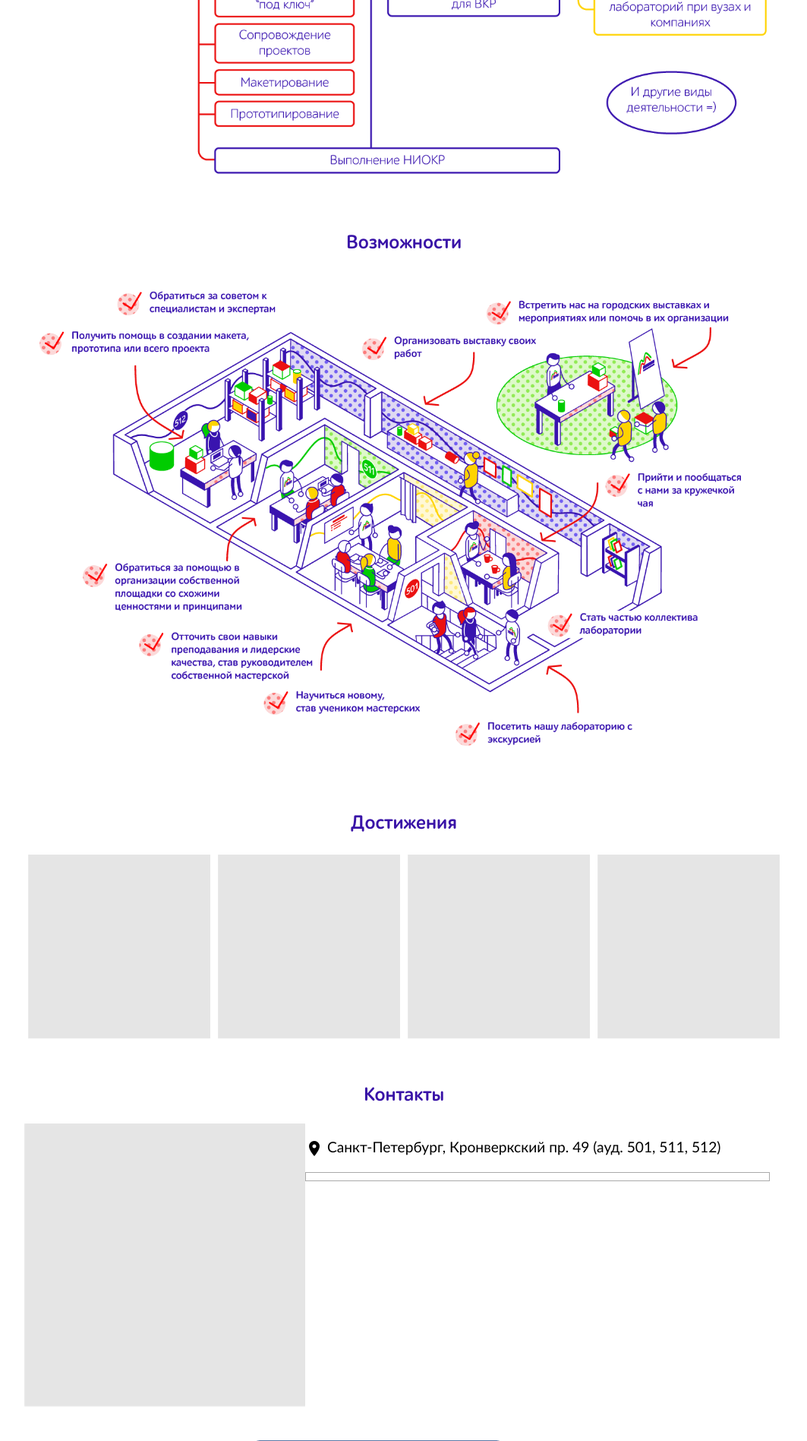
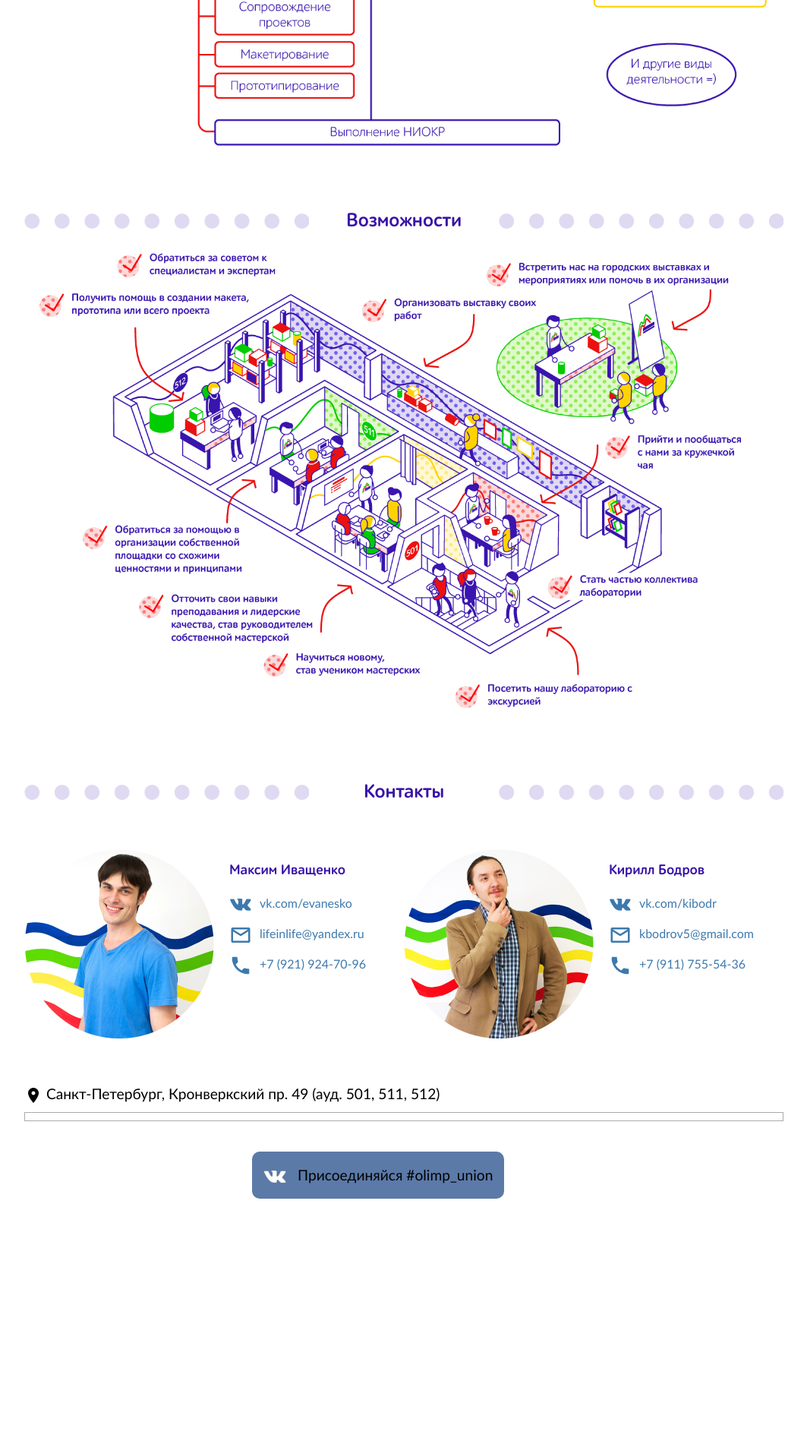
Before and after one commit to olimp-web/olimp-union.com, a PHP site: page / in a window 1280 px wide. Shown: the part 2840-4737 px from the top of the page at 76% size, without its empty margins (108-1171 px from the left). After the commit the page ends 4418 px from the top, so only its background shows below. Run offline with PHP 8.4, Linux system fonts and the light colour scheme; some libraries are stand-ins or nearby versions.

Commit message:
again lots of changes

```diff
--- a/css/style.css
+++ b/css/style.css
@@ -19,10 +19,13 @@ body {
 
  h2 {
    text-align: center;
-   padding-top: 30px;
+
    font-family: ALSS, tahoma, sans-serif;
    color:#3913A7;
    font-size: 160%;
+   width: 200px;
+   margin: auto;
+   margin-top: 60px;
  }
 
  p {
@@ -65,9 +68,12 @@ a{ /*ссылки в меню*/
   vertical-align: middle;
   transition: 0.5s; /* Время изменения */
   text-decoration: none;
-  color: #1c74bf;
+  color: #3D79AD;
+
+}
+
+menu a {
   padding-left: 55px;
-
 }
 
 a:hover {
@@ -157,13 +163,7 @@ figcaption{
 
 
 .Max-and-Kirill{
-  width: 37%;
-  float: left;
-}
-
-.contact-left{
-  width: 612px;
-  float: left;
+  width: 100%;
 }
 
 .contact-map{
@@ -171,9 +171,32 @@ figcaption{
   padding: 5px;
 }
 
-.material-icons, .icon-text, .vk-icon, .vk-icon-text {
+.material-icons, .icon-text, .vk-icon, .vk-icon-text, .icon {
       vertical-align: middle;
     }
+
+.icon{
+  height: 30px;
+  width: auto;
+  margin-right: 10px;
+  margin-left: 20px;
+  }
+
+  .icon-text {
+    margin-bottom: 10px;
+  }
+
+  .person a{
+    display: inline-block;
+  }
+
+  .person h3{
+    display: inline-block;
+    text-align: left;
+    padding-left: 20px;
+  }
+
+
 .vk-icon{
   width: 30px;
   margin-right: 10px;
@@ -193,3 +216,30 @@ figcaption{
 
 .vk-icon-text{
 }
+
+.separate-left, .separate-right{
+  margin-top: 65px;
+  height: 20px;
+  width: auto;
+  float: left;
+}
+
+.separate-right {
+  float: right;
+  margin-left: 20px;
+  margin-right: 0px;
+}
+
+.photo {
+  width: 250px;
+  height: auto;
+  float: left;
+}
+
+.person {
+  width: 50%;
+  float: left;
+  padding-top: 60px;
+  padding-bottom: 60px;
+
+}
--- a/index.html
+++ b/index.html
@@ -17,7 +17,6 @@
       <li><a href="#principles">Принципы</a></li>
       <li><a href="#structure">Структура</a></li>
       <li><a href="#opportunity">Возможности</a></li>
-      <li><a href="#achiev">Достижения</a></li>
       <li><a href="#contacts">Контакты</a></li>
     </ul>
   </menu>
@@ -26,6 +25,10 @@
     <h1>Открытая Лаборатория Идей Методик и Практик</h1>
     <p>Конкурентная среда в современных экономических условиях привела к возникновению кризисных ситуаций. Кооперация является более эффективным способом взаимодействия в условиях кризиса, поскольку позволяет небольшим организациям иметь доступ к большему числу ресурсов, а бартерное безфинансовое взаимодействие позволяет создавать достойные проекты при ограниченном финансировании. А там, где есть достойные проекты - есть поле для роста достойных же специалистов.</p>
     <section id="concept">
+      <div class="decoration">
+        <img class="separate-left" src="img/separate10.png" alt="" />
+        <img class="separate-right" src="img/separate10.png" alt="" />
+      </div>
       <h2>Концепция</h2>
       <section>
         <div class="left">
@@ -63,6 +66,10 @@
       </section>
     </section>
     <section id="principles">
+      <div class="decoration">
+        <img class="separate-left" src="img/separate10.png" alt="" />
+        <img class="separate-right" src="img/separate10.png" alt="" />
+      </div>
       <h2>Принципы</h2>
       <figure class="princip">
         <img src="img/principles/1.png" alt="An awesome picture">
@@ -82,35 +89,47 @@
       </figure>
     </section>
     <section id="structure">
+      <div class="decoration">
+        <img class="separate-left" src="img/separate10.png" alt="" />
+        <img class="separate-right" src="img/separate10.png" alt="" />
+      </div>
       <h2>Структура</h2>
       <img src="img/structure.png"/>
     </section>
     <section id="opportunity">
+      <div class="decoration">
+        <img class="separate-left" src="img/separate10.png" alt="" />
+        <img class="separate-right" src="img/separate10.png" alt="" />
+      </div>
       <h2>Возможности</h2>
       <img src="img/map.png"/>
     </section>
-    <section id="achiev">
-      <h2>Достижения</h2>
-      <ul class="achievements">
-        <li><div><img src="img/princip.png" /></div></li>
-        <li><div><img src="img/princip.png" /></div></li>
-        <li><div><img src="img/princip.png" /></div></li>
-        <li><div><img src="img/princip.png" /></div></li>
-      </ul>
-    </section>
     <section id="contacts">
+      <div class="decoration">
+        <img class="separate-left" src="img/separate10.png" alt="" />
+        <img class="separate-right" src="img/separate10.png" alt="" />
+      </div>
       <h2>Контакты</h2>
-      <div class="Max-and-Kirill">
-        <img src="img/princip.png" />
-      </div>
-      <div class="contact-left">
-
+        <section class="person">
+          <img class="photo" src="img/max.png" />
+          <h3>Максим Иващенко</h3>
+            <a class="icon-text" target="_blank" href="https://vk.com/evanesko" ><img src="img/vk-small.png" alt="icon" class="icon"/>vk.com/evanesko</a>
+            <a class="icon-text" target="_blank" href="mailto:lifeinlife@yandex.ru" ><img src="img/mail.png" alt="icon" class="icon"/>lifeinlife@yandex.ru</a>
+            <a class="icon-text" target="_blank" href="tel:+79219247096" ><img src="img/phone.png" alt="icon" class="icon"/>+7 (921) 924-70-96</a>
+        </section>
+        <section class="person">
+          <img class="photo" src="img/kirill.png" />
+          <h3>Кирилл Бодров</h3>
+            <a class="icon-text" target="_blank" href="https://vk.com/kibodr" ><img src="img/vk-small.png" alt="icon" class="icon"/>vk.com/kibodr</a>
+            <a class="icon-text" target="_blank" href="mailto:kbodrov5@gmail.com" ><img src="img/mail.png" alt="icon" class="icon"/>kbodrov5@gmail.com</a>
+            <a class="icon-text" target="_blank" href="tel:+79117555436" ><img src="img/phone.png" alt="icon" class="icon"/>+7 (911) 755-54-36</a>
+        </section>
         <p class="icon-text"><i class="material-icons">location_on</i>  Санкт-Петербург, Кронверкский пр. 49 (ауд. 501, 511, 512)
         </p>
         <div class="contact-map">
-          <script type="text/javascript" charset="utf-8" async src="https://api-maps.yandex.ru/services/constructor/1.0/js/?sid=jE-5EnpCa3XpLO24XzT7X6eKNSzWwqW1&amp;width=600&amp;height=450&amp;lang=ru_RU&amp;sourceType=constructor&amp;scroll=true"></script>
+          <script type="text/javascript" charset="utf-8" async src="https://api-maps.yandex.ru/services/constructor/1.0/js/?sid=jE-5EnpCa3XpLO24XzT7X6eKNSzWwqW1&amp;width=988&amp;height=450&amp;lang=ru_RU&amp;sourceType=constructor&amp;scroll=true"></script>
         </div>
-      </div>
+
     </section>
     <div class="vk">
       <p class="vk-icon-text"><img src="img/vk.jpg" alt="vk icon" class="vk-icon"/> Присоединяйся #olimp_union</p>
```
Also changed, not shown: img/kirill.png (added), img/mail.png (added), img/max.png (added), img/phone.png (added), img/separate.png (added), img/separate10.png (added), img/separate3.png (added), img/separate5.png (added), img/vk-small.png (added).
